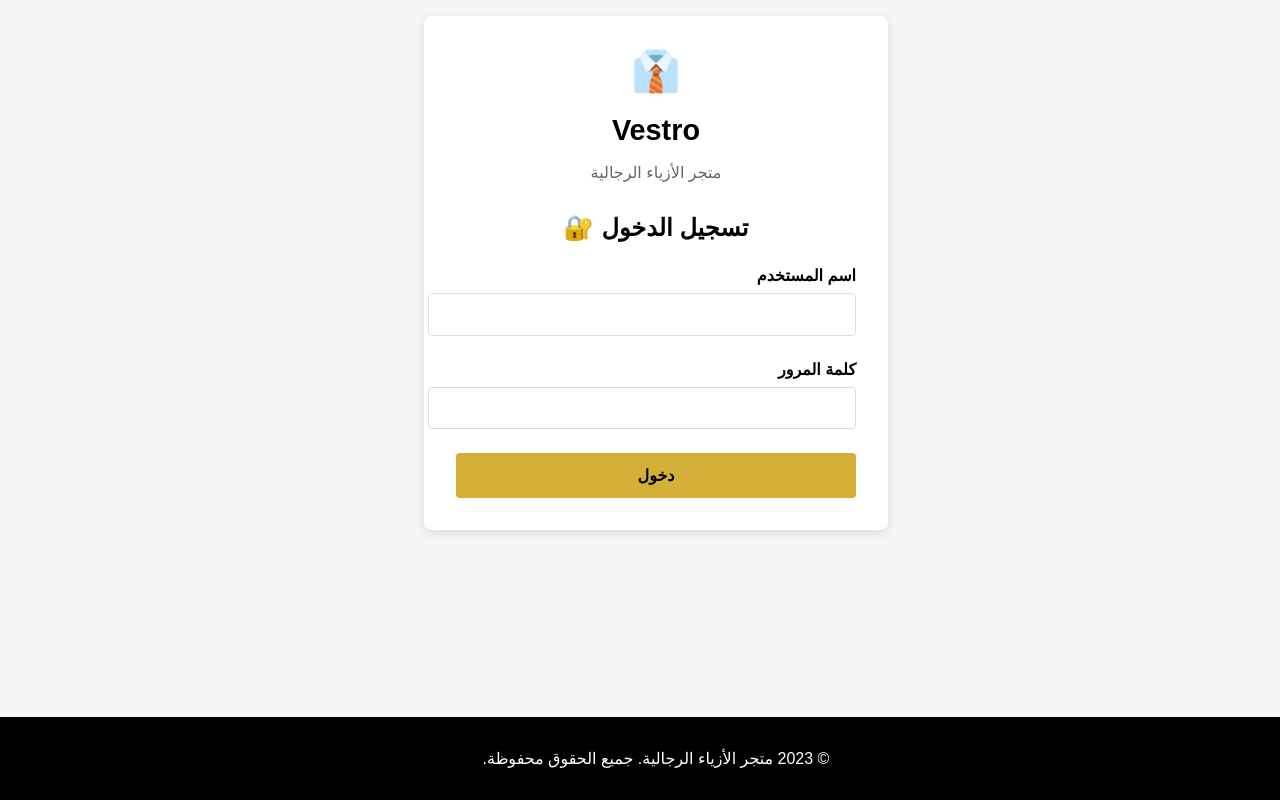
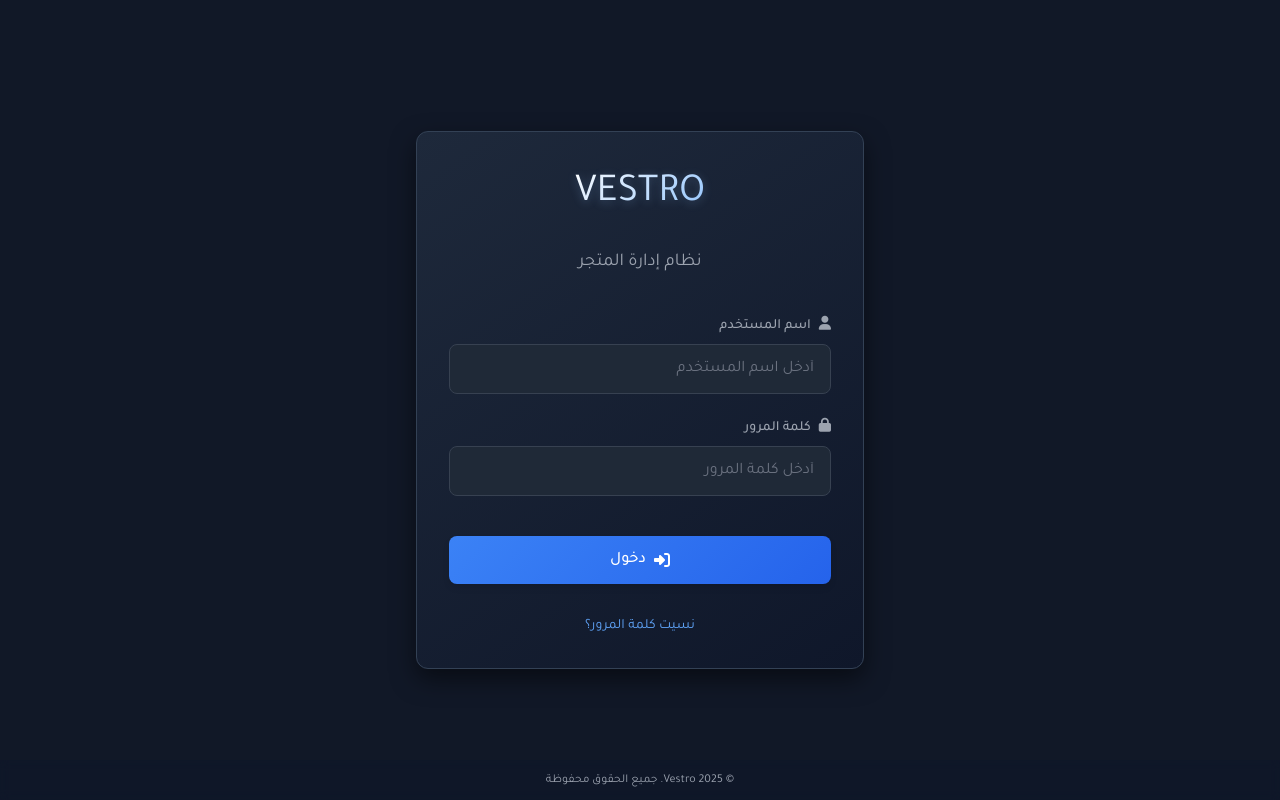
Before and after one commit to A78009866/Vestro, a Django app: page /login/ in a window 1280 px wide. Run offline with Django 5.2, Linux system fonts and the light colour scheme; some libraries are stand-ins or nearby versions.

Commit message:
Update login.html

```diff
--- a/store/templates/store/login.html
+++ b/store/templates/store/login.html
@@ -4,175 +4,168 @@
 <head>
     <meta charset="UTF-8">
     <meta name="viewport" content="width=device-width, initial-scale=1.0">
-    <title>تسجيل الدخول - متجر الأزياء الرجالية</title>
+    <title>تسجيل الدخول - Vestro</title>
+    <script src="https://cdn.tailwindcss.com"></script>
+    <script>
+        tailwind.config = {
+            darkMode: 'class',
+            theme: {
+                extend: {
+                    colors: {
+                        primary: {
+                            400: '#60a5fa',
+                            500: '#3b82f6',
+                            600: '#2563eb',
+                        },
+                        dark: {
+                            50: '#f9fafb',
+                            100: '#1a1a1a',
+                            200: '#2d2d2d',
+                            300: '#3d3d3d',
+                            400: '#4b4b4b',
+                            500: '#5e5e5e',
+                        },
+                    },
+                    fontFamily: {
+                        'sans': ['Tajawal', 'ui-sans-serif', 'system-ui'],
+                    },
+                }
+            }
+        }
+    </script>
+    <link rel="stylesheet" href="https://cdnjs.cloudflare.com/ajax/libs/font-awesome/6.4.0/css/all.min.css">
+    <link href="https://fonts.googleapis.com/css2?family=Tajawal:wght@400;500;700&display=swap" rel="stylesheet">
     <style>
         body {
+            background-color: #111827;
+            color: #f9fafb;
             font-family: 'Tajawal', sans-serif;
-            background-color: #f5f5f5;
-            color: #333;
-            margin: 0;
-            min-height: 100vh;
-            display: flex;
-            flex-direction: column;
-            align-items: center;
-            justify-content: center;
         }
-
         .login-container {
-            background: #ffffff;
-            border-radius: 8px;
-            box-shadow: 0 3px 10px rgba(0,0,0,0.1);
-            padding: 2rem;
-            width: 100%;
-            max-width: 400px;
-            text-align: center;
-            margin: 1rem;
+            background: linear-gradient(145deg, #1e293b, #0f172a);
+            border: 1px solid #334155;
+            box-shadow: 0 10px 25px rgba(0, 0, 0, 0.5);
+            transition: all 0.3s ease;
         }
-
-        .brand-logo {
-            color: #000000;
+        .login-container:hover {
+            box-shadow: 0 15px 30px rgba(0, 0, 0, 0.6);
+        }
+        .form-input {
+            background-color: #1f2937 !important;
+            color: #f9fafb !important;
+            border: 1px solid #374151 !important;
+            transition: all 0.3s ease;
+        }
+        .form-input:focus {
+            border-color: #3b82f6 !important;
+            box-shadow: 0 0 0 3px rgba(59, 130, 246, 0.2);
+        }
+        .form-input::placeholder {
+            color: #6b7280;
+        }
+        .btn-login {
+            background: linear-gradient(135deg, #3b82f6, #2563eb);
+            box-shadow: 0 4px 6px rgba(0, 0, 0, 0.1);
+            transition: all 0.3s ease;
+        }
+        .btn-login:hover {
+            background: linear-gradient(135deg, #2563eb, #1d4ed8);
+            transform: translateY(-2px);
+            box-shadow: 0 6px 12px rgba(37, 99, 235, 0.25);
+        }
+        .btn-login:active {
+            transform: translateY(0);
+        }
+        .error-message {
+            background: linear-gradient(135deg, #7f1d1d, #991b1b) !important;
+            border: 1px solid #b91c1c !important;
+            box-shadow: 0 4px 6px rgba(220, 38, 38, 0.1);
+        }
+        .brand-text {
+            font-family: 'Arial', sans-serif;
+            font-weight: 800;
+            letter-spacing: -1px;
+            color: #f9fafb;
+            text-transform: uppercase;
+        }
+        .footer {
+            background: rgba(15, 23, 42, 0.7);
+            backdrop-filter: blur(5px);
+        }
+        .input-group:hover label {
+            color: #60a5fa !important;
+        }
+        .vestro-logo {
             font-size: 2.5rem;
-            margin-bottom: 0.5rem;
-        }
-
-        .brand-name {
-            color: #000000;
-            font-size: 1.8rem;
-            font-weight: bold;
-            margin-bottom: 0.5rem;
-        }
-
-        .brand-slogan {
-            color: #666666;
-            margin-bottom: 2rem;
-        }
-
-        .login-title {
-            color: #000000;
-            font-size: 1.5rem;
-            margin-bottom: 1.5rem;
-            display: flex;
-            align-items: center;
-            justify-content: center;
-            gap: 0.5rem;
-        }
-
-        .form-group {
-            margin-bottom: 1.5rem;
-            text-align: right;
-        }
-
-        .form-label {
-            display: block;
-            margin-bottom: 0.5rem;
-            color: #000000;
-            font-weight: bold;
-        }
-
-        .form-input {
-            width: 100%;
-            padding: 0.8rem;
-            border: 1px solid #dddddd;
-            border-radius: 4px;
-            font-family: inherit;
-            background-color: #ffffff;
-            color: #333333;
-        }
-
-        .form-input:focus {
-            outline: none;
-            border-color: #d4af37;
-            box-shadow: 0 0 0 2px rgba(212, 175, 55, 0.3);
-        }
-
-        .btn-login {
-            background-color: #d4af37;
-            color: #000000;
-            border: none;
-            padding: 0.8rem 1.5rem;
-            font-size: 1rem;
-            font-weight: bold;
-            border-radius: 4px;
-            cursor: pointer;
-            transition: all 0.3s;
-            width: 100%;
-        }
-
-        .btn-login:hover {
-            background-color: #c9a227;
-            transform: translateY(-2px);
-        }
-
-        .error-message {
-            background-color: #ffebee;
-            color: #c62828;
-            padding: 0.8rem;
-            border-radius: 4px;
-            margin-bottom: 1.5rem;
-            display: flex;
-            align-items: center;
-            justify-content: center;
-            gap: 0.5rem;
-        }
-
-        footer {
-            background-color: #000000;
-            color: #ffffff;
-            text-align: center;
-            padding: 1rem;
-            width: 100%;
-            margin-top: auto;
+            background: linear-gradient(135deg, #ffffff, #93c5fd);
+            -webkit-background-clip: text;
+            background-clip: text;
+            color: transparent;
+            text-shadow: 0 2px 10px rgba(147, 197, 253, 0.3);
         }
     </style>
 </head>
-<body>
-    <div class="login-container">
-        <div class="brand-logo">👔</div>
-        <h1 class="brand-name">Vestro</h1>
-        <p class="brand-slogan">متجر الأزياء الرجالية</p>
-
-        <h2 class="login-title">
-            <span>تسجيل الدخول</span>
-            <span>🔐</span>
-        </h2>
-
-        {% if form.errors %}
-        <div class="error-message">
-            <span>⚠️</span>
-            <span>اسم المستخدم أو كلمة المرور غير صحيحة</span>
-        </div>
-        {% endif %}
-
-        <form method="post" class="login-form">
-            {% csrf_token %}
-            <div class="form-group">
-                <label for="id_username" class="form-label">اسم المستخدم</label>
-                <input type="text" name="username" id="id_username" class="form-input" required>
+<body class="font-sans">
+    <div class="min-h-screen flex items-center justify-center p-4">
+        <div class="login-container p-8 rounded-xl w-full max-w-md mx-4">
+            <div class="text-center mb-10">
+                <div class="mb-6">
+                    <span class="vestro-logo">VESTRO</span>
+                </div>
+                <p class="text-gray-400 text-lg">نظام إدارة المتجر</p>
             </div>
 
-            <div class="form-group">
-                <label for="id_password" class="form-label">كلمة المرور</label>
-                <input type="password" name="password" id="id_password" class="form-input" required>
+            {% if form.errors %}
+            <div class="error-message px-4 py-3 rounded-lg mb-6 flex items-center animate-pulse">
+                <i class="fas fa-exclamation-circle mr-2"></i>
+                اسم المستخدم أو كلمة المرور غير صحيحة
             </div>
+            {% endif %}
 
-            <button type="submit" class="btn-login">دخول</button>
-        </form>
+            <form method="post" class="space-y-6">
+                {% csrf_token %}
+                <div class="input-group space-y-2">
+                    <label class="block text-sm font-medium text-gray-400 transition-colors">
+                        <i class="fas fa-user ml-2"></i>اسم المستخدم
+                    </label>
+                    <input type="text" name="username" required placeholder="أدخل اسم المستخدم"
+                           class="form-input w-full px-4 py-3 rounded-lg focus:outline-none placeholder-gray-500">
+                </div>
+                <div class="input-group space-y-2">
+                    <label class="block text-sm font-medium text-gray-400 transition-colors">
+                        <i class="fas fa-lock ml-2"></i>كلمة المرور
+                    </label>
+                    <input type="password" name="password" required placeholder="أدخل كلمة المرور"
+                           class="form-input w-full px-4 py-3 rounded-lg focus:outline-none placeholder-gray-500">
+                </div>
+
+                <div class="pt-4">
+                    <button type="submit"
+                            class="btn-login w-full text-white py-3 px-4 rounded-lg font-medium flex items-center justify-center">
+                        <i class="fas fa-sign-in-alt ml-2"></i> دخول
+                    </button>
+                </div>
+            </form>
+
+            <div class="mt-8 text-center text-sm text-gray-400">
+                <a href="#" class="text-blue-400 hover:text-blue-300 transition-colors">نسيت كلمة المرور؟</a>
+            </div>
+        </div>
     </div>
 
-    <footer>
-        <p>&copy; 2023 متجر الأزياء الرجالية. جميع الحقوق محفوظة.</p>
+    <footer class="footer fixed bottom-0 w-full py-3 text-center text-gray-400 text-xs">
+        <p>© 2025 Vestro. جميع الحقوق محفوظة</p>
     </footer>
 
     <script>
         document.querySelectorAll('.form-input').forEach(input => {
             input.addEventListener('focus', function() {
-                this.style.borderColor = '#d4af37';
-                this.style.boxShadow = '0 0 0 2px rgba(212, 175, 55, 0.3)';
+                this.parentElement.querySelector('label').classList.add('text-blue-400');
             });
-
             input.addEventListener('blur', function() {
-                this.style.borderColor = '#dddddd';
-                this.style.boxShadow = 'none';
+                if (!this.value) {
+                    this.parentElement.querySelector('label').classList.remove('text-blue-400');
+                }
             });
         });
     </script>
```
